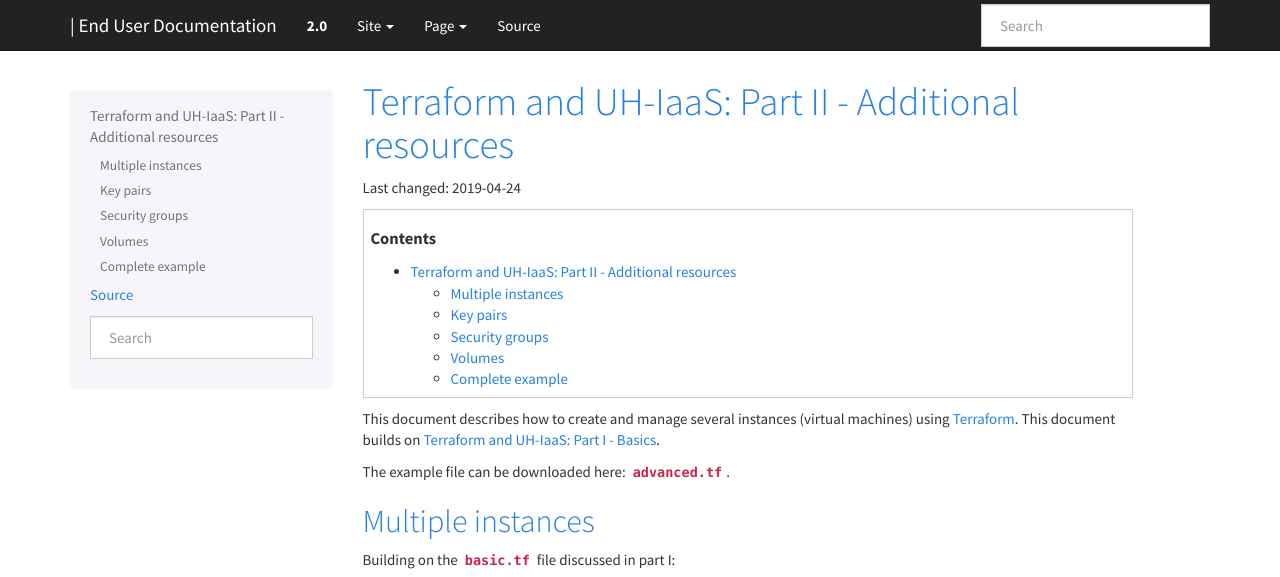
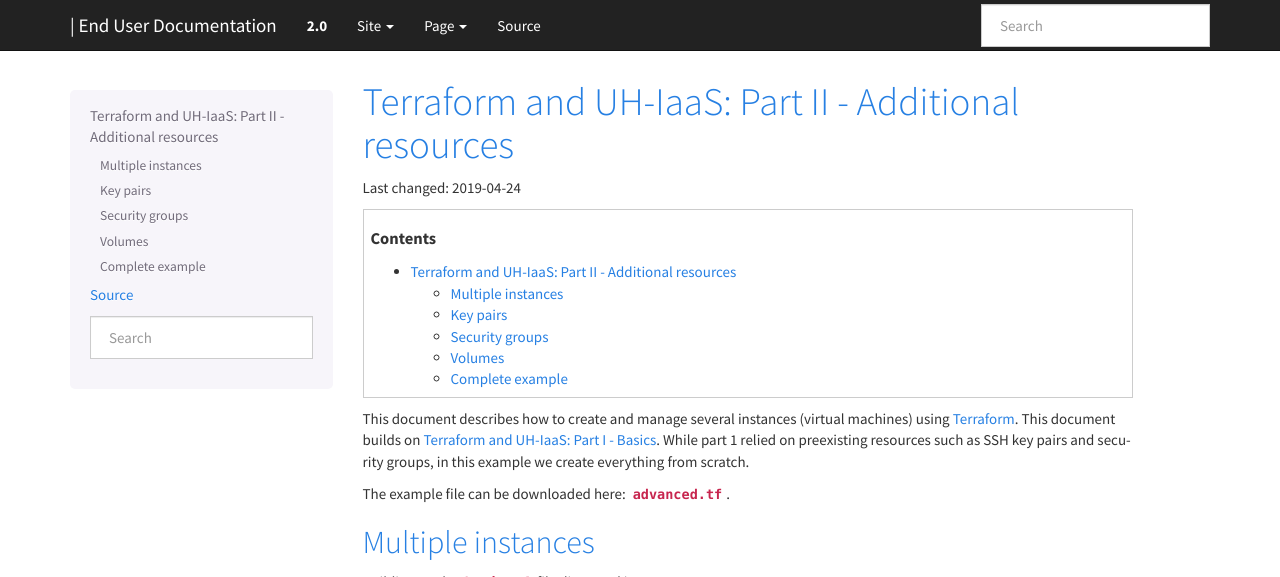
Before and after one commit to norcams/docs-enduser, a Sphinx documentation site: the page built from docs/terraform-part2.rst, in a window 1280 px wide and 900 px high, cut to the strip 0-577 px from the top of the window. Built offline with Sphinx 7.4.7, drawn with Linux system fonts in a browser that asks for light colours.

Commit message:
terraform

```diff
--- a/docs/terraform-part2.rst
+++ b/docs/terraform-part2.rst
@@ -12,7 +12,9 @@ Last changed: |date|
 
 This document describes how to create and manage several instances
 (virtual machines) using Terraform_. This document builds on
-`Terraform and UH-IaaS\: Part I - Basics`_.
+`Terraform and UH-IaaS\: Part I - Basics`_. While part 1 relied on
+preexisting resources such as SSH key pairs and security groups, in
+this example we create everything from scratch.
 
 The example file can be downloaded here: :download:`advanced.tf
 <downloads/advanced.tf>`.
```
